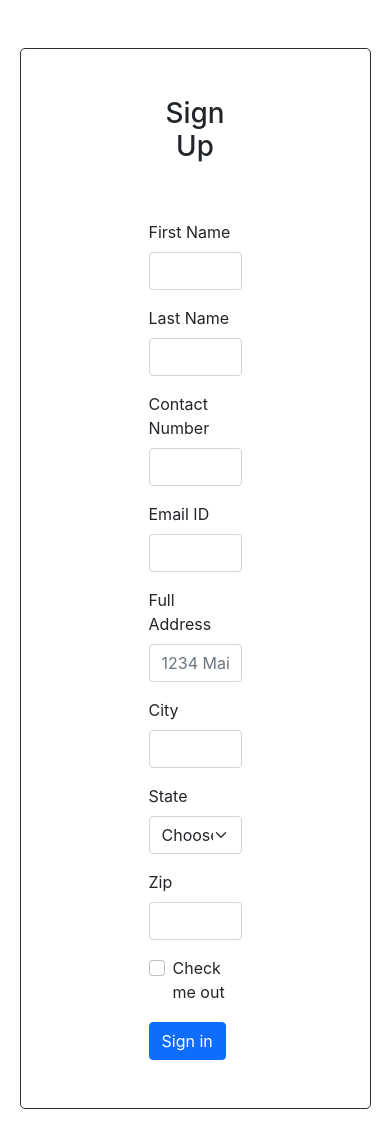
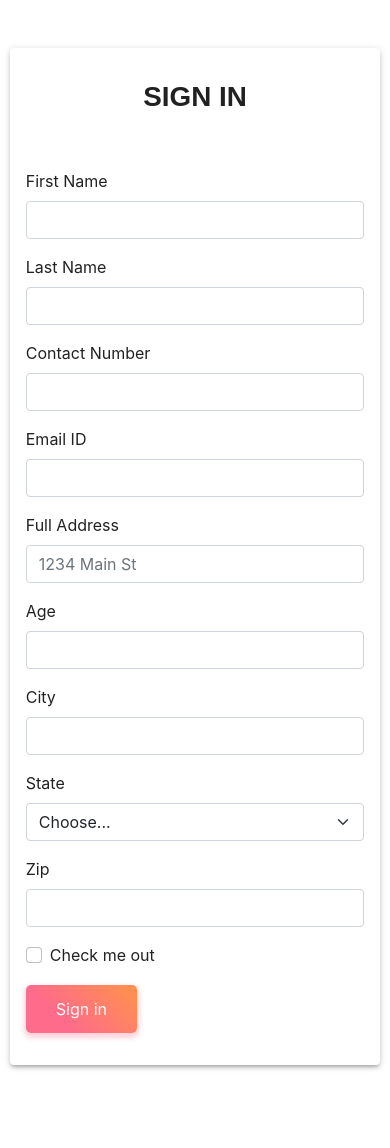
Before and after one commit to RR190701/e-Auction, a React (Create React App) app: page /sign-up in a window 390 px wide. Shown: the top 1148 px of the page. After the commit the page ends 1113 px from the top, so only its background shows below. Built offline with nearby package versions, Linux system fonts and the light colour scheme.

Commit message:
added sign-in form

```diff
--- a/package.json
+++ b/package.json
@@ -8,8 +8,11 @@
     "@testing-library/jest-dom": "^5.11.9",
     "@testing-library/react": "^11.2.3",
     "@testing-library/user-event": "^12.6.0",
+    "bootstrap": "^4.6.0",
     "react": "^17.0.1",
+    "react-bootstrap": "^1.4.3",
     "react-dom": "^17.0.1",
+    "react-icons": "^4.2.0",
     "react-router-dom": "^5.2.0",
     "react-scripts": "4.0.1",
     "web-vitals": "^0.2.4"
--- a/public/index.html
+++ b/public/index.html
@@ -16,6 +16,9 @@
     -->
     <!-- Bootstrap CSS only -->
     <link href="https://cdn.jsdelivr.net/npm/bootstrap@5.0.0-beta1/dist/css/bootstrap.min.css" rel="stylesheet" integrity="sha384-giJF6kkoqNQ00vy+HMDP7azOuL0xtbfIcaT9wjKHr8RbDVddVHyTfAAsrekwKmP1" crossorigin="anonymous">
+
+    <!--Metrial UI-->
+    <link rel="stylesheet" href="https://fonts.googleapis.com/css?family=Roboto:300,400,500,700&display=swap" />
 
     <link rel="manifest" href="%PUBLIC_URL%/manifest.json" />
     <!--
--- a/src/App.js
+++ b/src/App.js
@@ -1,7 +1,7 @@
 import React from "react";
 import { BrowserRouter as Router, Route } from 'react-router-dom';
 import LogIn from './components/LogIn';
-import TopMenu from './components/TopMenu';
+import TopMenu from './components/Topmenu/TopMenu';
 import Profile from './containers/Profile';
 import SignUp from './components/SignIn/SignUp';
 
@@ -10,10 +10,10 @@ const App = () => {
  return(
    <React.Fragment>
      <Router>
+       <Route path ='/' exact component = {TopMenu}></Route>
        <Route path ='/log-in' exact component ={LogIn}></Route>
        <Route path ='/Profile' component = {Profile}></Route>
        <Route path ='/sign-up'component ={SignUp}></Route>
-       <Route path ='/Topmenu' component = {TopMenu}></Route>
      </Router>
    </React.Fragment>
  );
--- a/src/components/LogIn.js
+++ b/src/components/LogIn.js
@@ -42,7 +42,7 @@ const useStyles = makeStyles((theme) => ({
 
             background: 'linear-gradient(45deg, #FE6B8B 30%, #FF8E53 90%)',
             border: 0,
-            borderRadius: 5,
+            borderRadius: "5px",
             boxShadow: '0 3px 5px 2px rgba(255, 105, 135, .3)',
             color: 'white',
             height: 48,
--- a/src/components/SignIn/SignUp.js
+++ b/src/components/SignIn/SignUp.js
@@ -1,60 +1,65 @@
 import React from 'react';
+import Paper from '@material-ui/core/Paper';
 import './style.css';
 
 const SignUp = () => {
     return (
-        <div className ="sign-in-form">
+        <Paper className="sign-in-form" elevation={3}>
 
-          <h1 className="text-center pb-5">Sign Up</h1>
-  <form class="row g-3">
-  <div class="col-md-6">
-    <label for="inputEmail4" class="form-label">First Name</label>
-    <input type="email" class="form-control" id="inputEmail4"></input>
+          <h1 className="text-center pb-5 sign-in-heading">SIGN IN</h1>
+  <form className="row g-3">
+  <div className="col-md-6">
+    <label for="inputFirstName" className="form-label">First Name</label>
+    <input type="email" className="form-control" id="inputFirstName"></input>
   </div>
-  <div class="col-md-6">
-    <label for="inputEmail4" class="form-label">Last Name</label>
-    <input type="email" class="form-control" id="inputEmail4"></input>
+  <div className="col-md-6">
+    <label for="inputLastName" className="form-label">Last Name</label>
+    <input type="email" className="form-control" id="inputLastName"></input>
   </div>
-  <div class="col-md-6">
-    <label for="inputEmail4" class="form-label">Contact Number</label>
-    <input type="email" class="form-control" id="inputEmail4"></input>
+  <div className="col-md-6">
+    <label for="Contact" className="form-label">Contact Number</label>
+    <input type="email" className="form-control" id="Contact"></input>
   </div>
-  <div class="col-md-6">
-    <label for="inputEmail4" class="form-label">Email ID</label>
-    <input type="email" class="form-control" id="inputEmail4"></input>
+  <div className="col-md-6">
+    <label for="inputEmail4" className="form-label">Email ID</label>
+    <input type="email" className="form-control" id="inputEmail4"></input>
   </div>
-  <div class="col-12">
-    <label for="inputAddress" class="form-label">Full Address</label>
-    <input type="text" class="form-control" id="inputAddress" placeholder="1234 Main St"></input>
+  <div className="col-md-9">
+    <label for="inputAddress" className="form-label">Full Address</label>
+    <input type="text" className="form-control" id="inputAddress" placeholder="1234 Main St"></input>
   </div>
-  <div class="col-md-6">
-    <label for="inputCity" class="form-label">City</label>
-    <input type="text" class="form-control" id="inputCity"></input>
+  <div className="col-md-3">
+    <label for="inputAge" className="form-label">Age</label>
+    <input type="text" className="form-control" id="inputAge"></input>
   </div>
-  <div class="col-md-4">
-    <label for="inputState" class="form-label">State</label>
-    <select id="inputState" class="form-select">
+  <div className="col-md-6">
+    <label for="inputCity" className="form-label">City</label>
+    <input type="text" className="form-control" id="inputCity"></input>
+  </div>
+  <div className="col-md-4">
+    <label for="inputState"  className="form-label">State</label>
+    <select id="inputState"  className="form-select">
       <option selected>Choose...</option>
       <option>Uttar Pradesh</option>
     </select>
   </div>
-  <div class="col-md-2">
-    <label for="inputZip" class="form-label">Zip</label>
-    <input type="text" class="form-control" id="inputZip"></input>
+  <div className="col-md-2">
+    <label for="inputZip" className="form-label">Zip</label>
+    <input type="text" className="form-control" id="inputZip"></input>
   </div>
-  <div class="col-12">
-    <div class="form-check">
-      <input class="form-check-input" type="checkbox" id="gridCheck"></input>
-      <label class="form-check-label" for="gridCheck">
+  <div className="col-12">
+    <div className="form-check">
+      <input className="form-check-input" type="checkbox" id="gridCheck"></input>
+      <label className="form-check-label" for="gridCheck">
         Check me out
       </label>
     </div>
   </div>
-  <div class="col-12">
-    <button type="submit" class="btn btn-primary">Sign in</button>
+  <div className="col-12">
+    <button type="submit" className="btn btn-primary sign-in-button">Sign in</button>
   </div>
 </form>
-</div>
+</Paper>
     );
 }
 
--- a/src/components/SignIn/style.css
+++ b/src/components/SignIn/style.css
@@ -4,5 +4,27 @@
   border-radius: 5px;
   padding: 3rem 8rem;
   margin: 3rem auto;
-  border: solid 0.5px #2e2d2d;
 }
+.sign-in-heading {
+  font-family: Arial, Helvetica, sans-serif;
+  font-weight: 750;
+}
+.sign-in-button
+{
+  background:linear-gradient(45deg, #FE6B8B 30%, #FF8E53 90%) ;
+  border: 0;
+  border-radius: 5px;
+  box-shadow: 0 3px 5px 2px rgba(255, 105, 135, .3);
+  color: white;
+  padding : 12px 30px;
+  margin-top: 3rem,
+
+}
+
+@media(max-width:445px){
+
+  .sign-in-form{
+    width: 95%;
+    padding: 2rem 1rem;
+  }
+}
```
Also changed, not shown: src/components/Topmenu/TopMenu.css (renamed from src/components/TopMenu.css), src/components/Topmenu/TopMenu.js (renamed from src/components/TopMenu.js), 2 other files (tests, documents, lock files or other folders).
